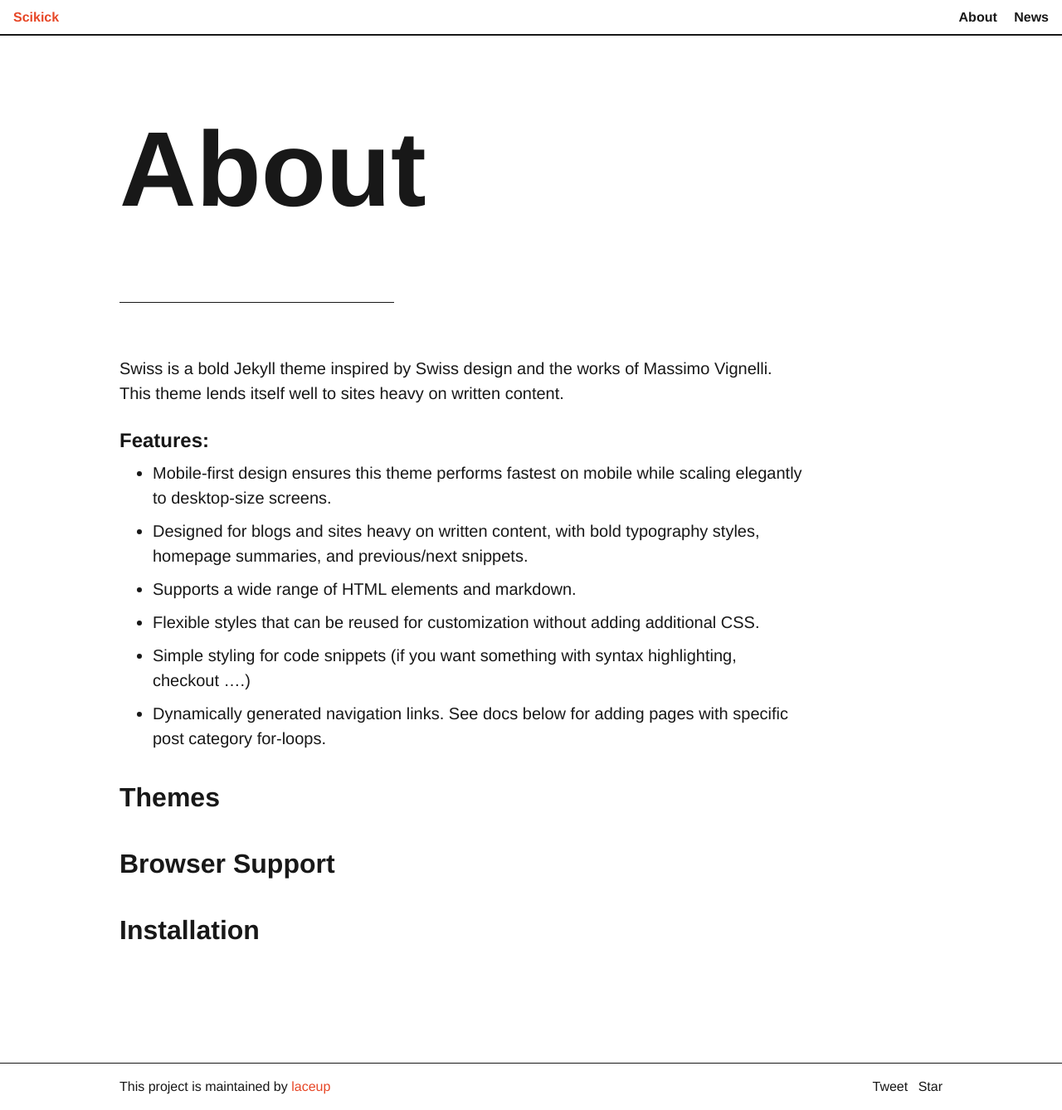
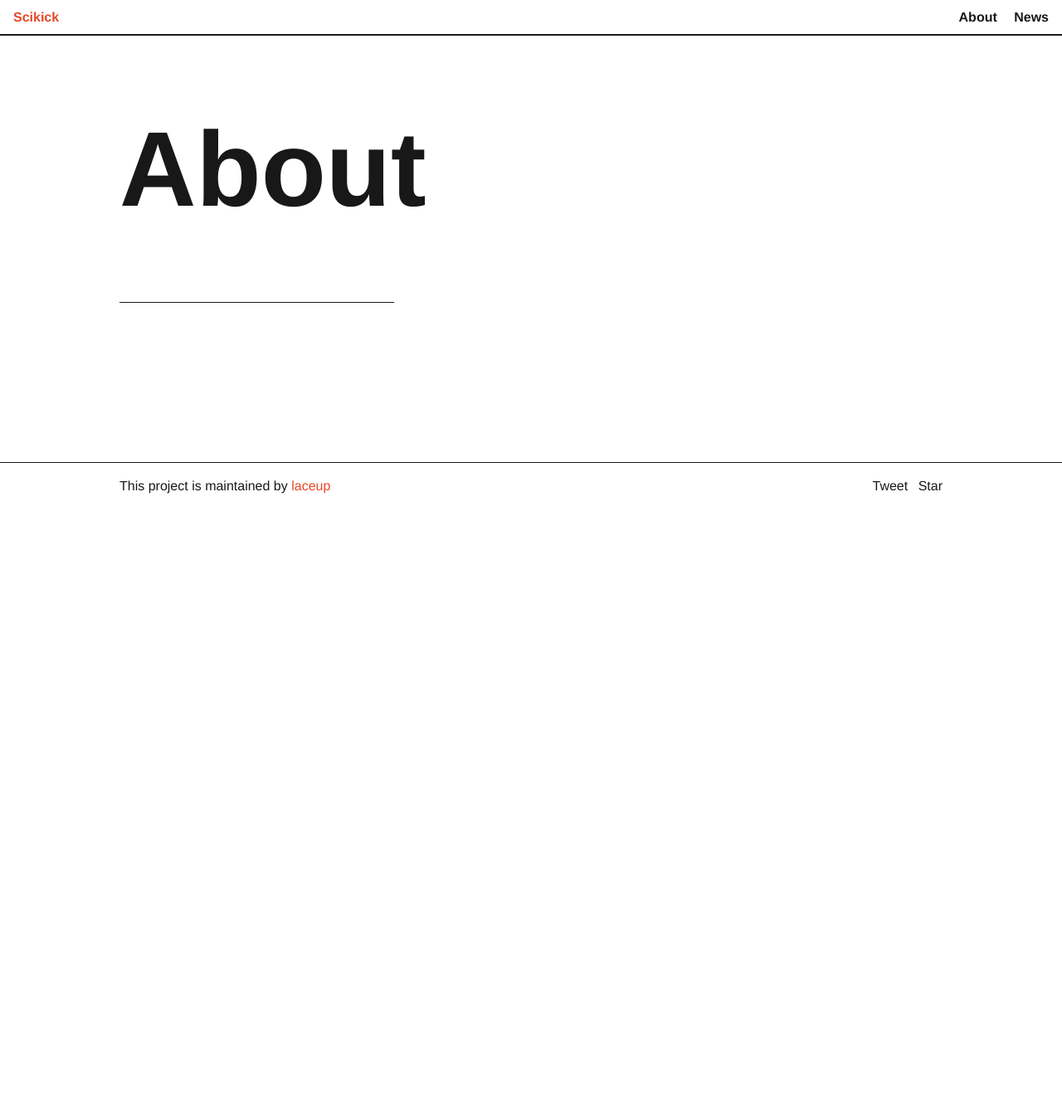
Before and after one commit to laceup/Podcast, a Jekyll site: the page built from about.md, in a window 1280 px wide. Shown: the whole page at 83% size. Built offline with Jekyll 4.4.1, drawn with Linux system fonts in a browser that asks for light colours; comment, search, counter and statistics services are not loaded; after the commit the page ends 900 px from its top, so only the background shows below that.

Commit message:
Update about.md

```diff
--- a/about.md
+++ b/about.md
@@ -3,19 +3,3 @@ layout: page
 title: About
 permalink: /about/
 ---
-
-Swiss is a bold Jekyll theme inspired by Swiss design and the works of Massimo Vignelli. This theme lends itself well to sites heavy on written content.
-
-### Features:
-* Mobile-first design ensures this theme performs fastest on mobile while scaling elegantly to desktop-size screens.
-* Designed for blogs and sites heavy on written content, with bold typography styles, homepage summaries, and previous/next snippets.
-* Supports a wide range of HTML elements and markdown.
-* Flexible styles that can be reused for customization without adding additional CSS.
-* Simple styling for code snippets (if you want something with syntax highlighting, checkout ....)
-* Dynamically generated navigation links. See docs below for adding pages with specific post category for-loops.
-
-## Themes
-
-## Browser Support
-
-## Installation
```
